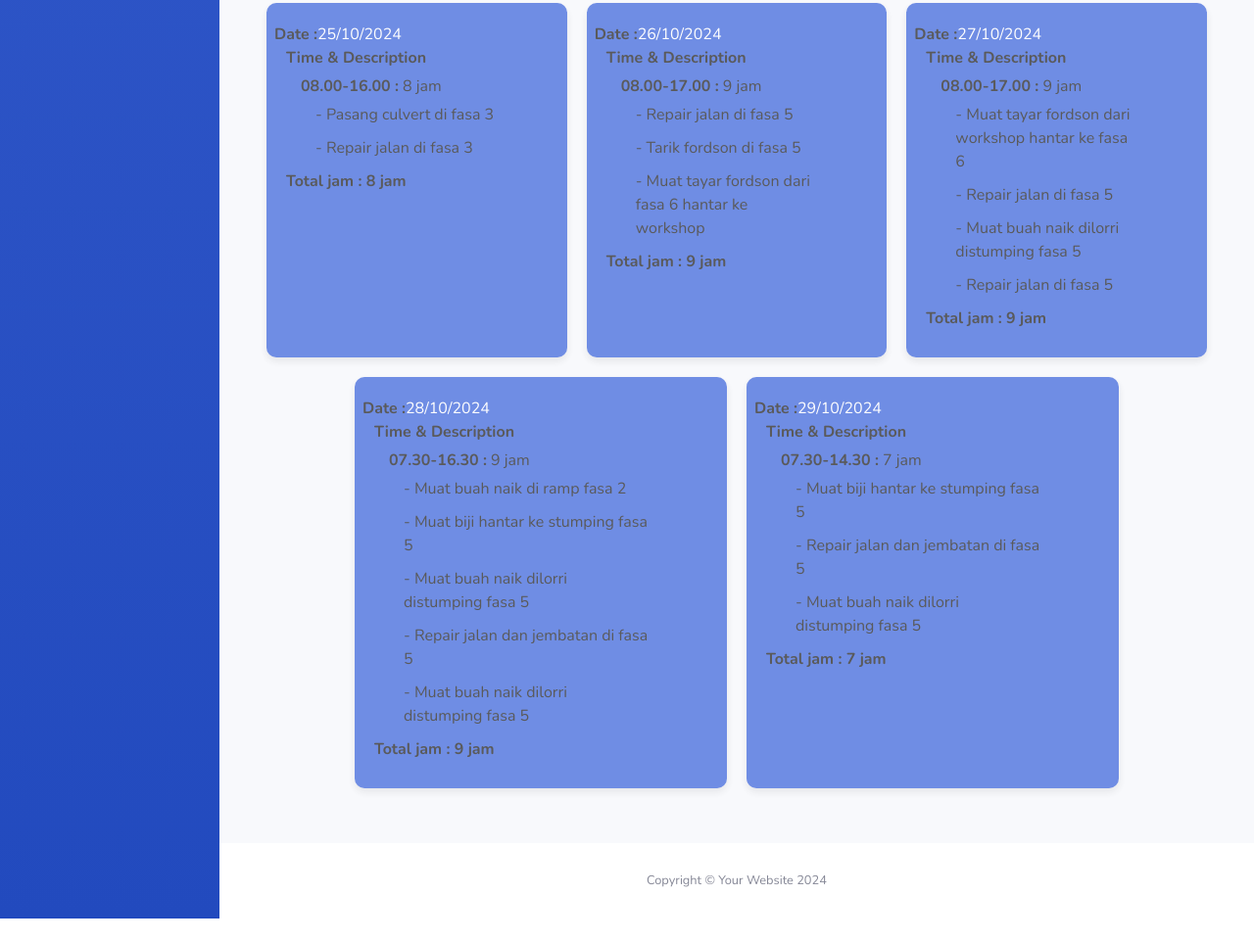
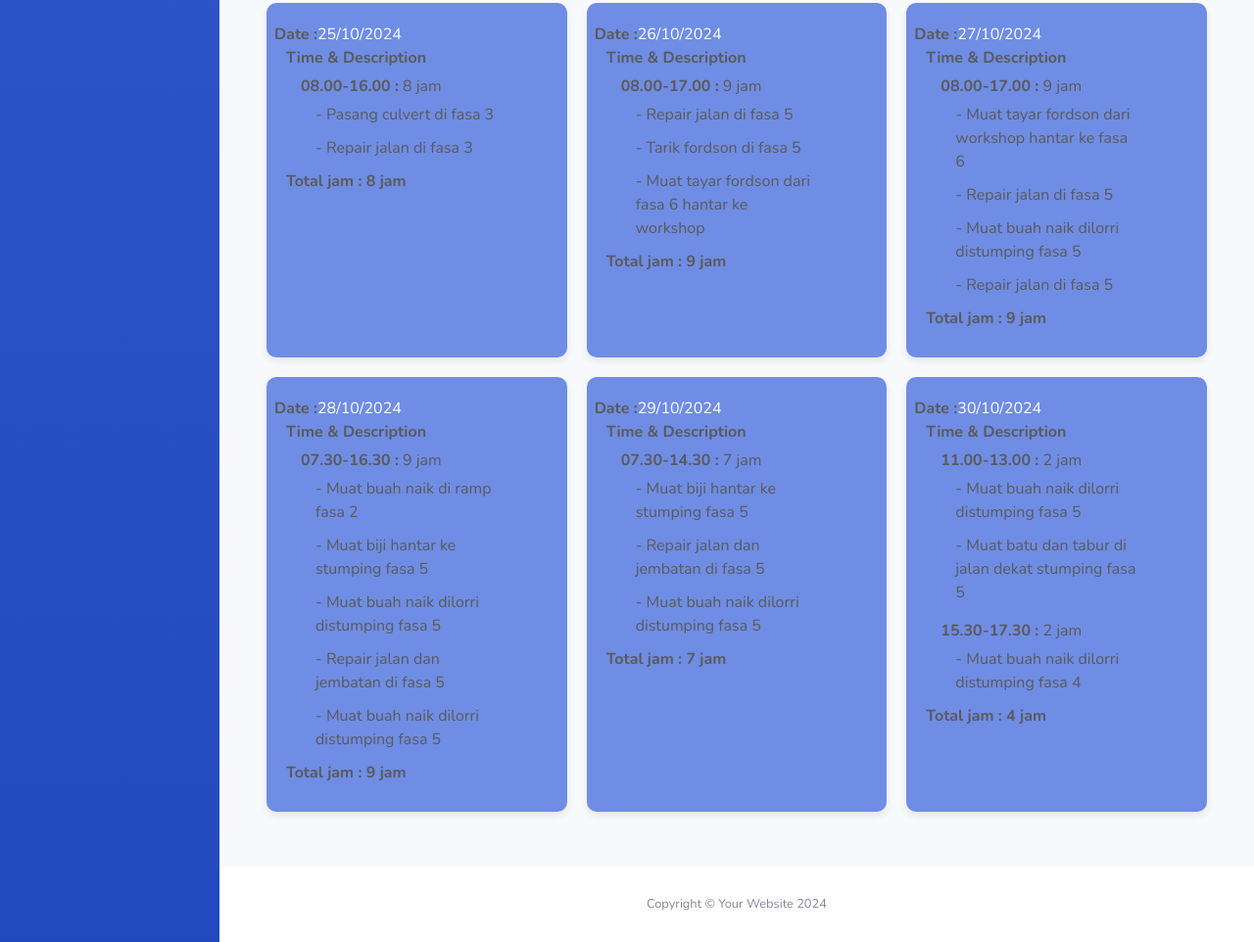
Before and after one commit to Iz-Technology/Backhoe, a plain HTML site: page oktober.html in a window 1280 px wide. Shown: the part 3545-4507 px from the top of the page at 98% size. Before the commit the page ends 4483 px from the top, so only its background shows below. Drawn offline with nearby package versions, Linux system fonts and the light colour scheme.

Commit message:
memperbaharui gallery, october dan script

```diff
--- a/oktober.html
+++ b/oktober.html
@@ -775,6 +775,31 @@
                       </div>
                     </div>
 
+                    <div class="custom-card"> <!-- Custom card class -->
+                      <div class="row mb-2">
+                        <strong>Date :</strong> 30/10/2024
+                        <div class="col-md-10">
+                          <strong>Time & Description</strong>
+                          <ul>
+                            <li><strong>11.00-13.00 :</strong> 2 jam
+                              <ul>
+                                <li>- Muat buah naik dilorri distumping fasa 5</li>
+                                <li>- Muat batu dan tabur di jalan dekat stumping fasa 5</li>
+                              </ul>
+                            </li>
+                            <li><strong>15.30-17.30 :</strong> 2 jam
+                              <ul>
+                                <li>- Muat buah naik dilorri distumping fasa 4</li>
+                              </ul>
+                            </li>
+                          </ul>
+                          <div>
+                            <strong>Total jam : 4 jam</strong>
+                          </div>
+                        </div>
+                      </div>
+                    </div>
+
                   </div>
                 </div>
 
--- a/script.js
+++ b/script.js
@@ -59,7 +59,7 @@ document.addEventListener("DOMContentLoaded", function () {
   // Data manual untuk jam
   var dailyHours = [
     0, 2, 2, 2, 2, 2, 4, 6, 9, 8, 0, 5, 3, 0, 4, 9, 7, 7, 3, 8, 7, 7, 0, 0, 8,
-    9, 9, 9, 7,
+    9, 9, 9, 7, 4,
   ];
 
   // Hitung total jam
```
Also changed, not shown: gallery.html (+8 -0 lines).
